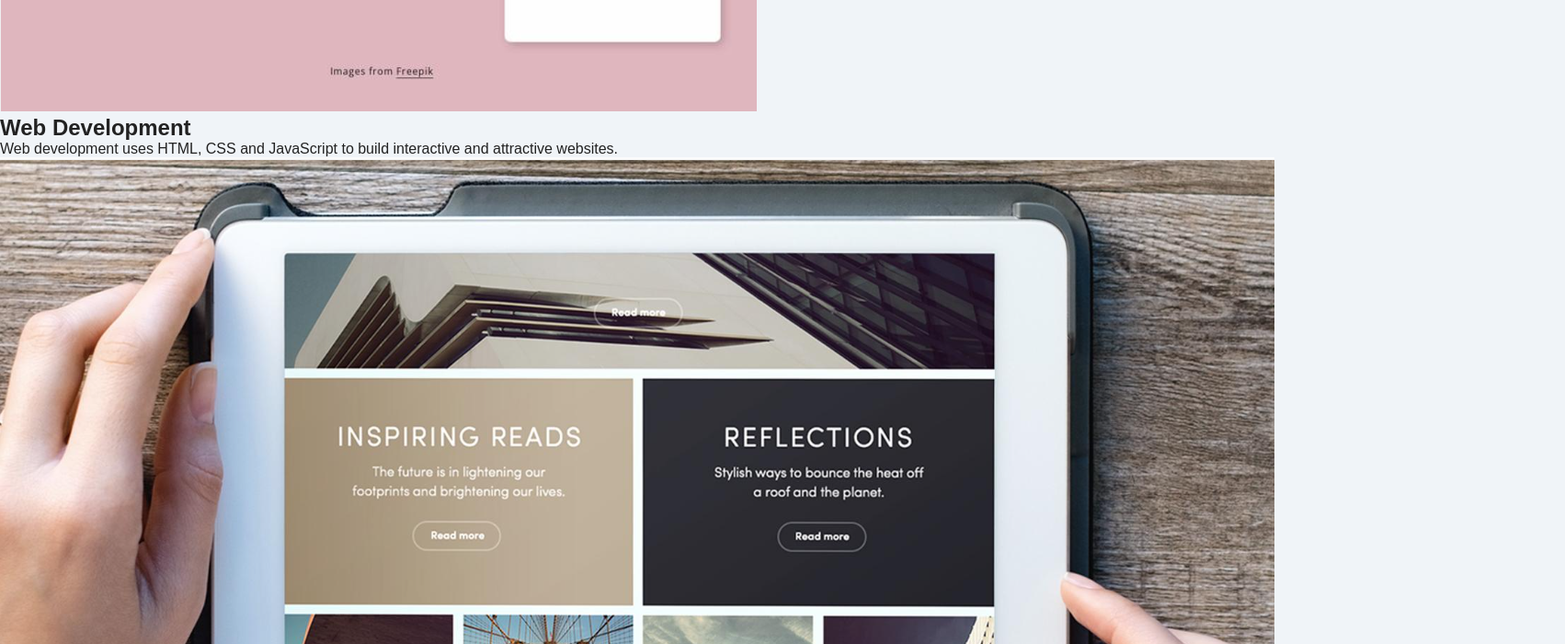
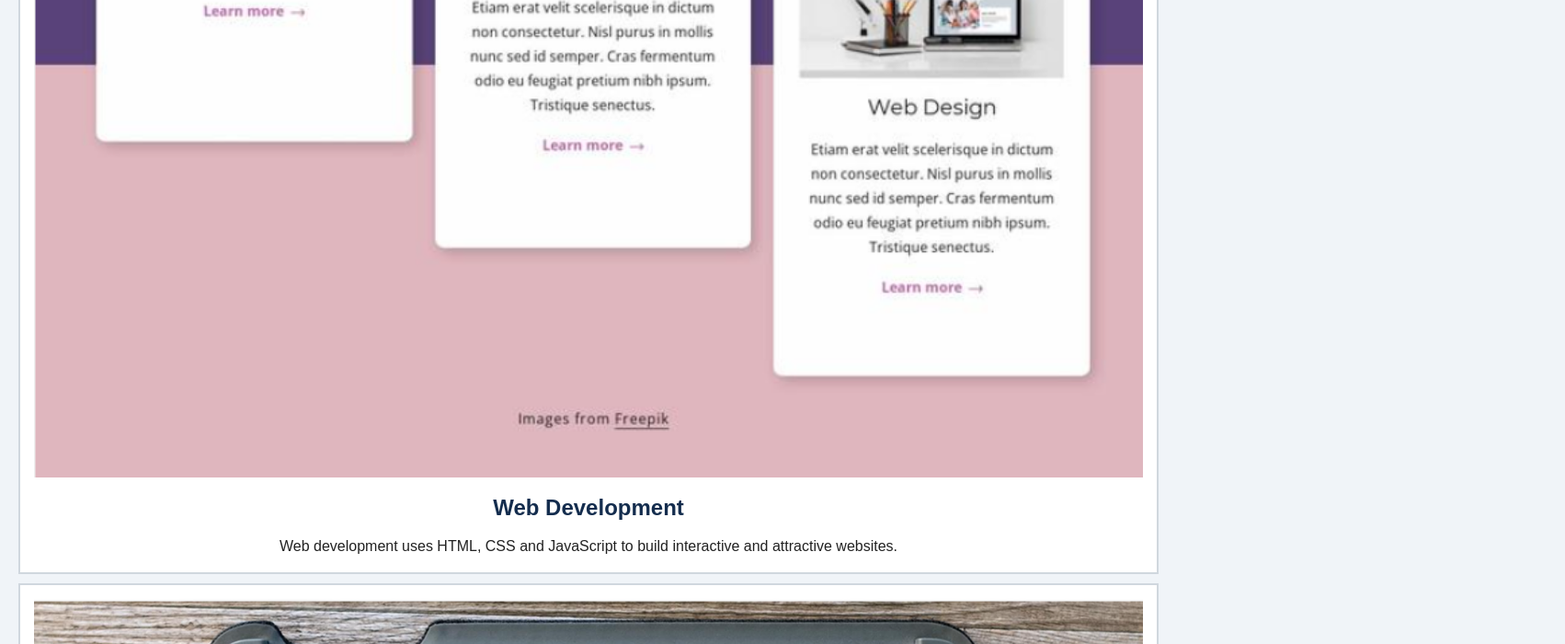
Before and after one commit to batin2006/wed, a plain HTML site: page index.html in a window 1280 px wide. Shown: the part 780-1480 px from the top of the page at 92% size, 1702 px wide, since content can reach past the window. Drawn offline with Linux system fonts and the light colour scheme; files whose address does not match are found by name.

Commit message:
style.css

```diff
--- a/style.css
+++ b/style.css
@@ -4,6 +4,10 @@
     box-sizing: border-box;
     margin: 0;
     padding: 0;
+}
+
+html {
+    scroll-behavior: smooth;
 }
 
 body {
@@ -23,34 +27,31 @@ header h1 {
     margin-bottom: 10px;
 }
 
-.container {
-    display: flex;
-    flex-direction: column;
-    align-items: center;
-    gap: 20px;
+.gallery {
+    display: grid;
+    grid-template-columns: 1fr;
+    gap: 10px;
     padding: 20px;
 }
 
-.coding-card {
-    width: 100%;
+figure {
     background-color: white;
+    border: 2px solid #d0d7de;
     padding: 15px;
-    border-radius: 10px;
     text-align: center;
 }
 
-.coding-card img {
+figure img {
     width: 100%;
     height: auto;
-    border-radius: 8px;
 }
 
-.coding-card h2 {
+figcaption h2 {
+    color: #142d4e;
     margin: 15px 0;
-    color: #142d4e;
 }
 
-.coding-card p {
+figcaption p {
     line-height: 1.6;
 }
 
```
